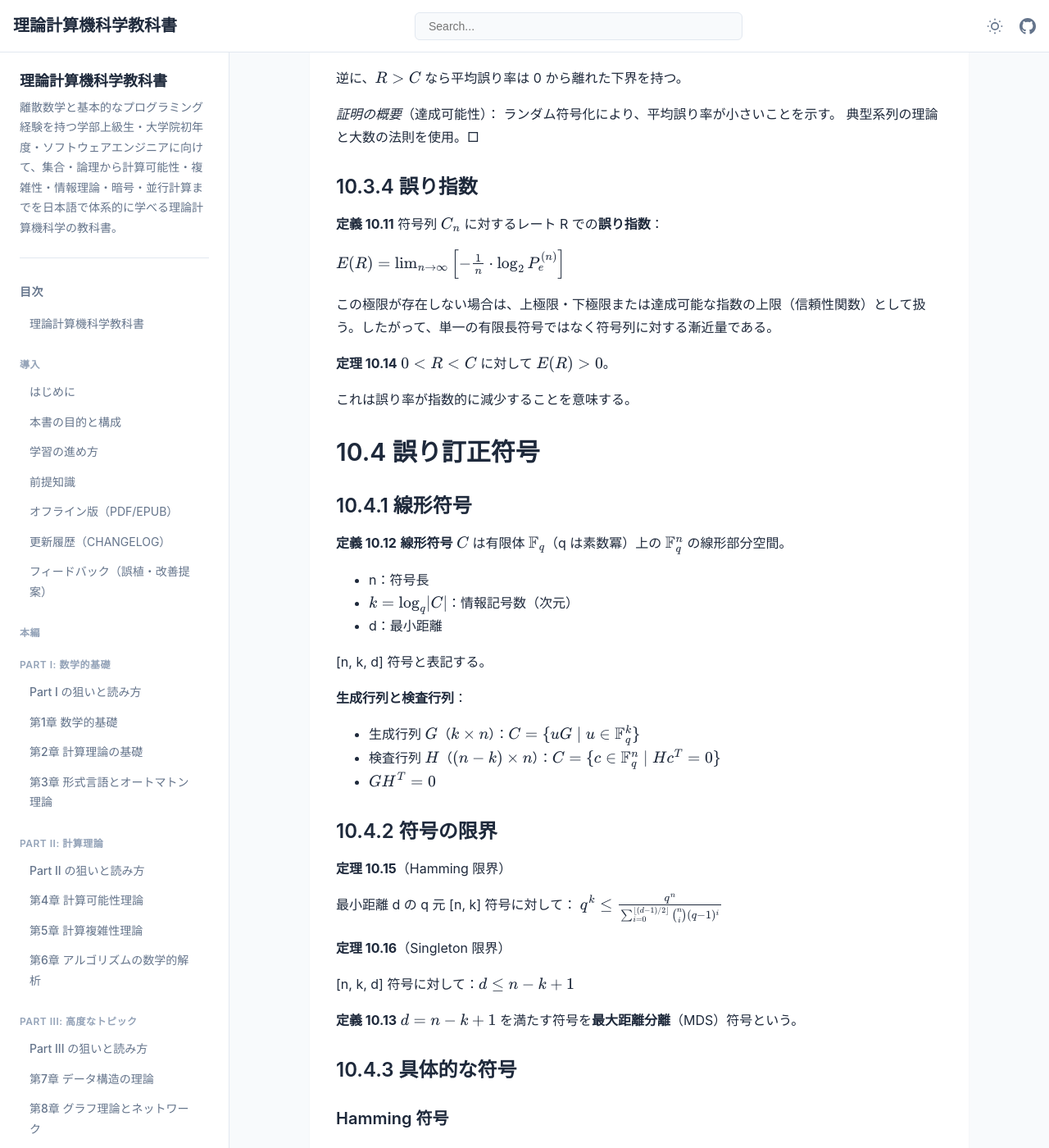
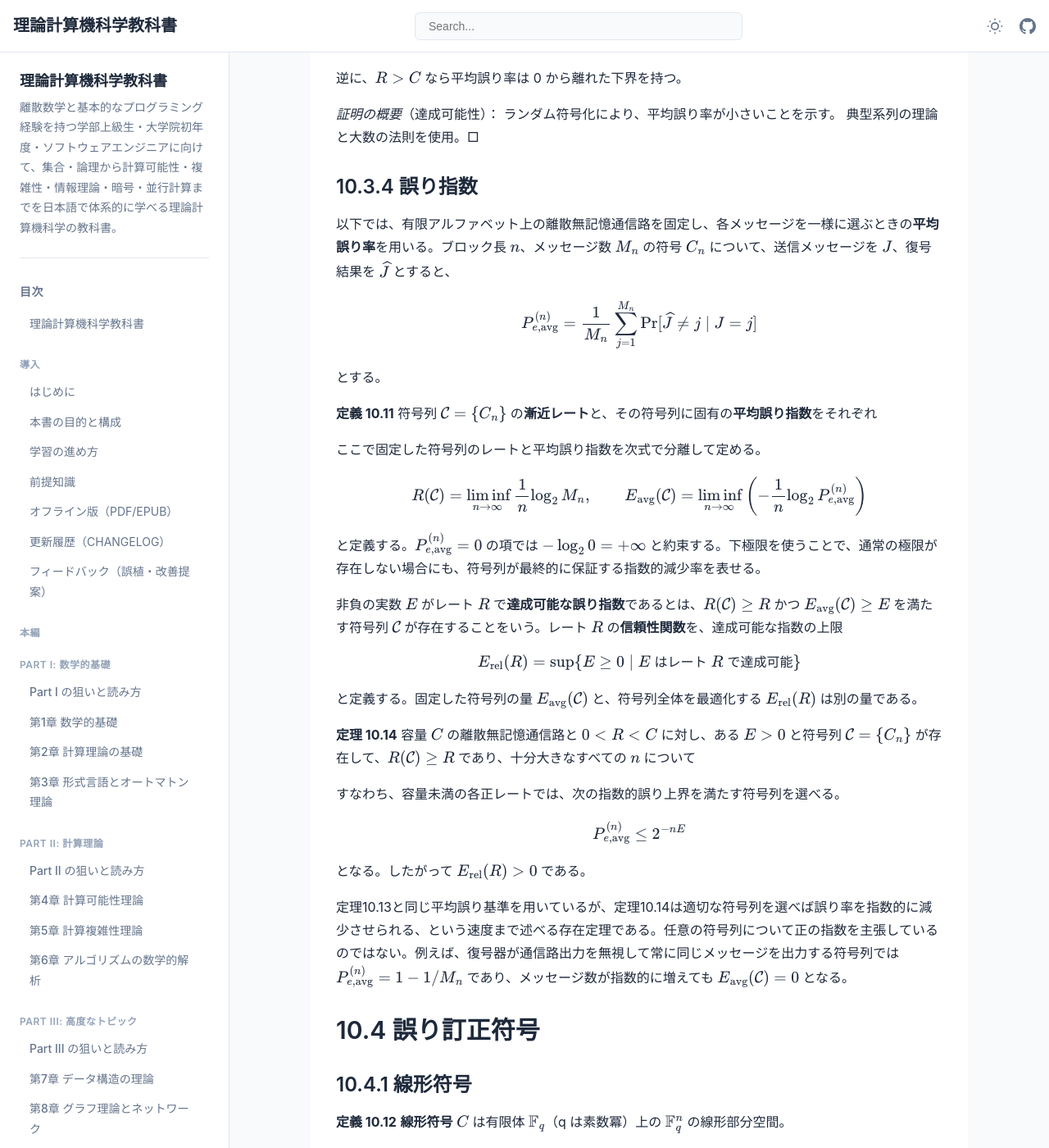
Before and after one commit to itdojp/theoretical-computer-science-textbook, a Jekyll site: the page built from docs/chapter-10/index.md, in a window 1280 px wide and 1400 px high, scrolled down 9772 px. Shown: the whole window at 82% size. Built offline with Jekyll 4.4.1, drawn with Linux system fonts in a browser that asks for light colours.

Commit message:
Separate code exponents from the reliability function (#412)
* Separate code exponents from reliability function

* Preserve index excerpts for formal definitions

```diff
--- a/docs/chapter-10/index.md
+++ b/docs/chapter-10/index.md
@@ -318,16 +318,51 @@ S^k
 
 ### 10.3.4 誤り指数
 
-**定義 10.11** 符号列 \\(\{C_n\}\\) に対するレート R での**誤り指数**：
+以下では、有限アルファベット上の離散無記憶通信路を固定し、各メッセージを一様に選ぶときの**平均誤り率**を用いる。ブロック長 \\(n\\)、メッセージ数 \\(M_n\\) の符号 \\(C_n\\) について、送信メッセージを \\(J\\)、復号結果を \\(\\widehat J\\) とすると、
+
+\\[
+P_{e,\\mathrm{avg}}^{(n)}
+= \\frac{1}{M_n} \\sum_{j=1}^{M_n}
+  \\Pr[\\widehat J \\ne j \\mid J=j]
+\\]
+
+とする。
+
+**定義 10.11** 符号列 \\(\\mathcal{C}=\\{C_n\\}\\) の**漸近レート**と、その符号列に固有の**平均誤り指数**をそれぞれ
 {: #def-10-11 }
-\\(E(R) = \\lim_{n\\to\\infty} \\left[-\\frac{1}{n} \\cdot \\log_2 P_e^{(n)}\\right]\\)
+ここで固定した符号列のレートと平均誤り指数を次式で分離して定める。
 
-この極限が存在しない場合は、上極限・下極限または達成可能な指数の上限（信頼性関数）として扱う。したがって、単一の有限長符号ではなく符号列に対する漸近量である。
+\\[
+R(\\mathcal{C})
+= \\liminf_{n\\to\\infty} \\frac{1}{n}\\log_2 M_n,
+\\qquad
+E_{\\mathrm{avg}}(\\mathcal{C})
+= \\liminf_{n\\to\\infty}
+  \\left(-\\frac{1}{n}\\log_2 P_{e,\\mathrm{avg}}^{(n)}\\right)
+\\]
 
-**定理 10.14** \\(0 < R < C\\) に対して \\(E(R) > 0\\)。
+と定義する。\\(P_{e,\\mathrm{avg}}^{(n)}=0\\) の項では \\(-\\log_2 0=+\\infty\\) と約束する。下極限を使うことで、通常の極限が存在しない場合にも、符号列が最終的に保証する指数的減少率を表せる。
+
+非負の実数 \\(E\\) がレート \\(R\\) で**達成可能な誤り指数**であるとは、\\(R(\\mathcal{C}) \\ge R\\) かつ \\(E_{\\mathrm{avg}}(\\mathcal{C}) \\ge E\\) を満たす符号列 \\(\\mathcal{C}\\) が存在することをいう。レート \\(R\\) の**信頼性関数**を、達成可能な指数の上限
+
+\\[
+E_{\\mathrm{rel}}(R)
+= \\sup\\{E \\ge 0 \\mid E \\text{ はレート } R \\text{ で達成可能}\\}
+\\]
+
+と定義する。固定した符号列の量 \\(E_{\\mathrm{avg}}(\\mathcal{C})\\) と、符号列全体を最適化する \\(E_{\\mathrm{rel}}(R)\\) は別の量である。
+
+**定理 10.14** 容量 \\(C\\) の離散無記憶通信路と \\(0<R<C\\) に対し、ある \\(E>0\\) と符号列 \\(\\mathcal{C}=\\{C_n\\}\\) が存在して、\\(R(\\mathcal{C})\\ge R\\) であり、十分大きなすべての \\(n\\) について
 {: #thm-10-14 }
+すなわち、容量未満の各正レートでは、次の指数的誤り上界を満たす符号列を選べる。
 
-これは誤り率が指数的に減少することを意味する。
+\\[
+P_{e,\\mathrm{avg}}^{(n)} \\le 2^{-nE}
+\\]
+
+となる。したがって \\(E_{\\mathrm{rel}}(R)>0\\) である。
+
+定理10.13と同じ平均誤り基準を用いているが、定理10.14は適切な符号列を選べば誤り率を指数的に減少させられる、という速度まで述べる存在定理である。任意の符号列について正の指数を主張しているのではない。例えば、復号器が通信路出力を無視して常に同じメッセージを出力する符号列では \\(P_{e,\\mathrm{avg}}^{(n)}=1-1/M_n\\) であり、メッセージ数が指数的に増えても \\(E_{\\mathrm{avg}}(\\mathcal{C})=0\\) となる。
 
 ## 10.4 誤り訂正符号
 
```
Also changed, not shown: src/chapter-10/index.md (+40 -5 lines), docs/index.json.
